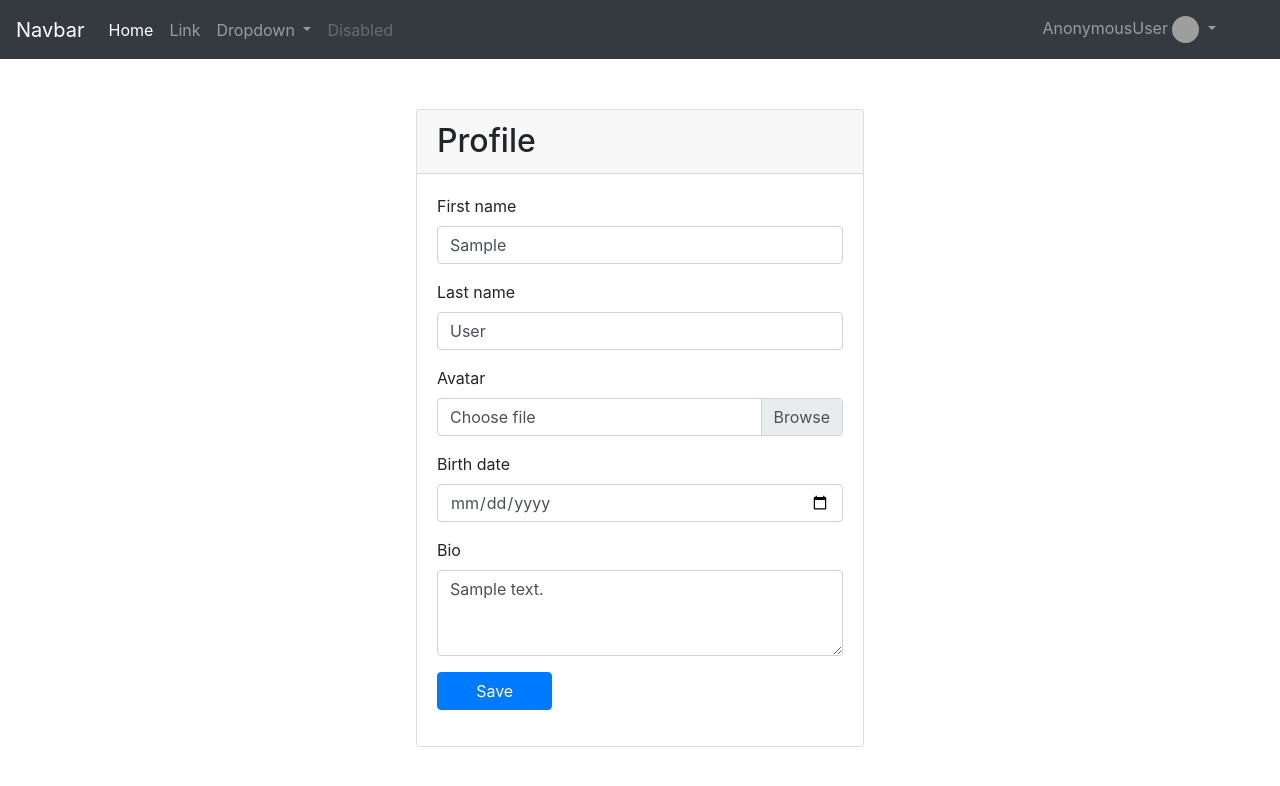
After one commit to Eugene1999/TestingPlatform, a Django app: template accounts/templates/profile.html in a window 1280 px wide. The commit adds this page. Shown: the top 786 px of the page. Run offline with Django 3.2, Linux system fonts and the light colour scheme; the template is opened without the code that fills it: most values are stand-ins (such as "Sample title", 1, 10 or a date in 2020); grey boxes are pictures that could not be loaded.

Commit message:
Implement profile page

```diff
--- /dev/null
+++ b/accounts/templates/profile.html
@@ -0,0 +1,66 @@
+{% extends "main.html" %}
+
+{% block content %}
+<div class="card" style="width: 28rem;">
+    <div class="card-header">
+        <h2 class="card-title">Profile</h2>
+    </div>
+    <div class="card-body">
+        <form method="post">
+            {% csrf_token %}
+            <input type="hidden" name="user_id" value="{{ user.id }}">
+            <div class="form-group">
+                <label>First name</label>
+                <input name="first_name" class="form-control" placeholder="Name" type="text" value="{{ user_data.first_name }}">
+            </div>
+            <div class="form-group">
+                <label>Last name</label>
+                <input name="last_name" class="form-control" placeholder="Family" type="text" value="{{ user_data.last_name }}">
+            </div>
+            <div class="form-group">
+                <label>Avatar</label>
+                <div class="custom-file">
+                    <input name="avatar" type="file" class="custom-file-input" id="customFile">
+                    <label class="custom-file-label" for="customFile">Choose file</label>
+                </div>
+            </div>
+            <div class="form-group">
+                <label>Birth date</label>
+                <input name="birth_date" class="form-control" type="date" value="{{ user_data.birth_date }}" min="1900-01-01">
+            </div>
+            <div class="form-group">
+                <label>Bio</label>
+                <textarea name="bio" placeholder="About me" class="form-control" rows="3">{{ user_data.bio }}</textarea>
+            </div>
+
+            <div class="row">
+                <div class="col-md-4">
+                    <div class="form-group">
+                        <button type="submit" class="btn btn-primary btn-block">Save</button>
+                    </div>
+                </div>
+            </div>
+        </form>
+    </div>
+</div>
+
+<style>
+    .card {
+        width: 400px;
+        margin: 0 auto;
+        float: none;
+        margin-top: 50px;
+    }
+
+    .card-title {
+        margin-bottom: 0rem;
+    }
+</style>
+
+<script>
+    $(".custom-file-input").on("change", function () {
+        var fileName = $(this).val().split("\\").pop();
+        $(this).siblings(".custom-file-label").addClass("selected").html(fileName);
+    });
+</script>
+{% endblock %}
--- a/server/urls.py
+++ b/server/urls.py
@@ -25,7 +25,7 @@ urlpatterns = [
     path('login/', accounts_views.user_login, name='login'),
     path('logout/', accounts_views.user_logout, name='logout'),
     path('oauth/', include('social_django.urls', namespace='social')),
+    path('profile/', accounts_views.profile, name='profile'),
 
     path('', include('tickets.urls')),
-    # path('account/', include('accounts.urls')),
 ]
--- a/templates/main.html
+++ b/templates/main.html
@@ -41,7 +41,7 @@
                         class="rounded-circle" alt="Avatar" height="27" width="27">
                 </a>
                 <div class="dropdown-menu dropdown-menu-right" aria-labelledby="navbarDropdown">
-                    <a class="dropdown-item" href="#">Profile</a>
+                    <a class="dropdown-item" href="{% url 'profile' %}">Profile</a>
                     <div class="dropdown-divider"></div>
                     <a class="dropdown-item" href="{% url 'logout' %}">Logout</a>
                 </div>
@@ -49,4 +49,7 @@
         </ul>
     </div>
 </nav>
+{% block content %}
 {% endblock %}
+
+{% endblock %}
```
Also changed, not shown: accounts/forms.py (+26 -0 lines), accounts/views.py (+23 -3 lines).
